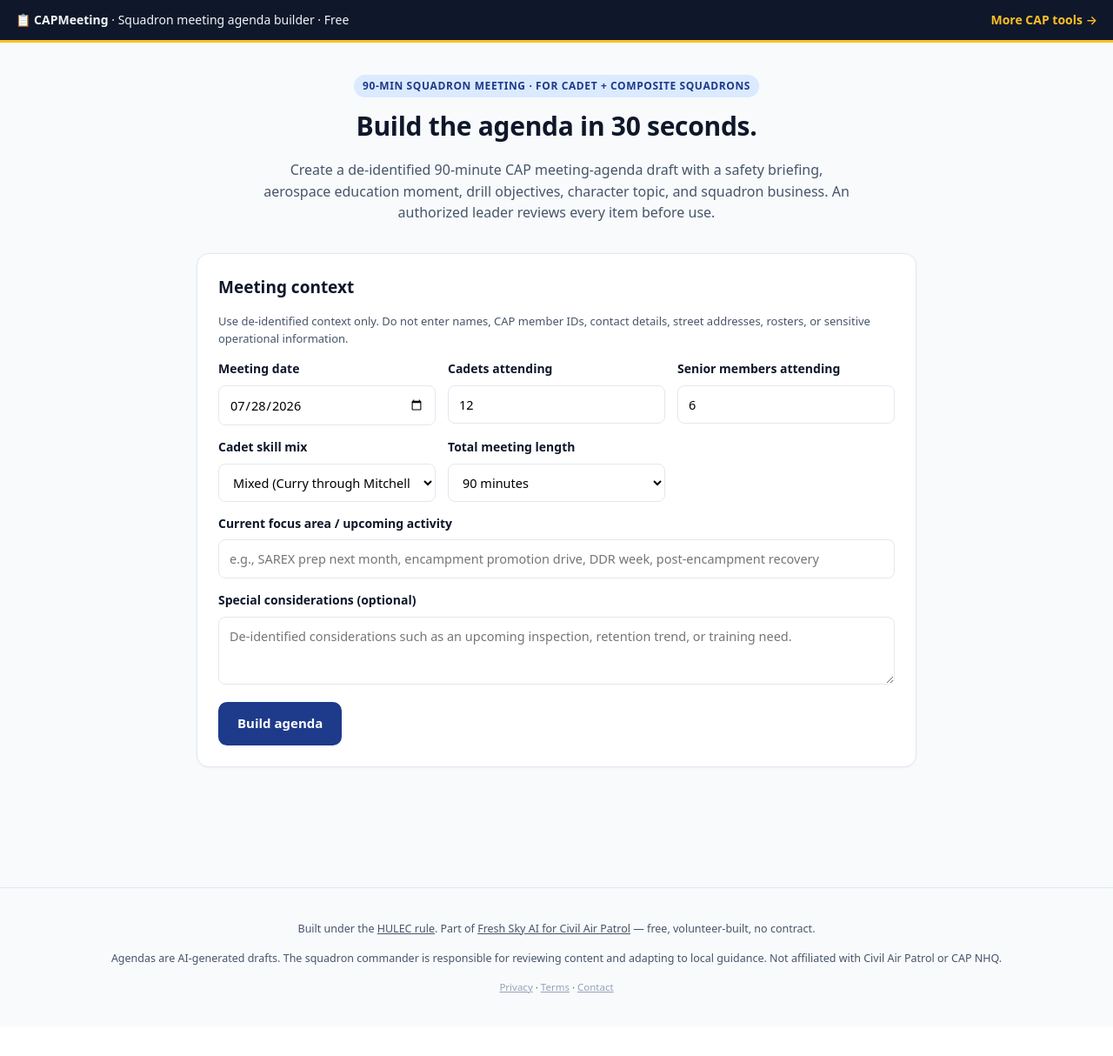
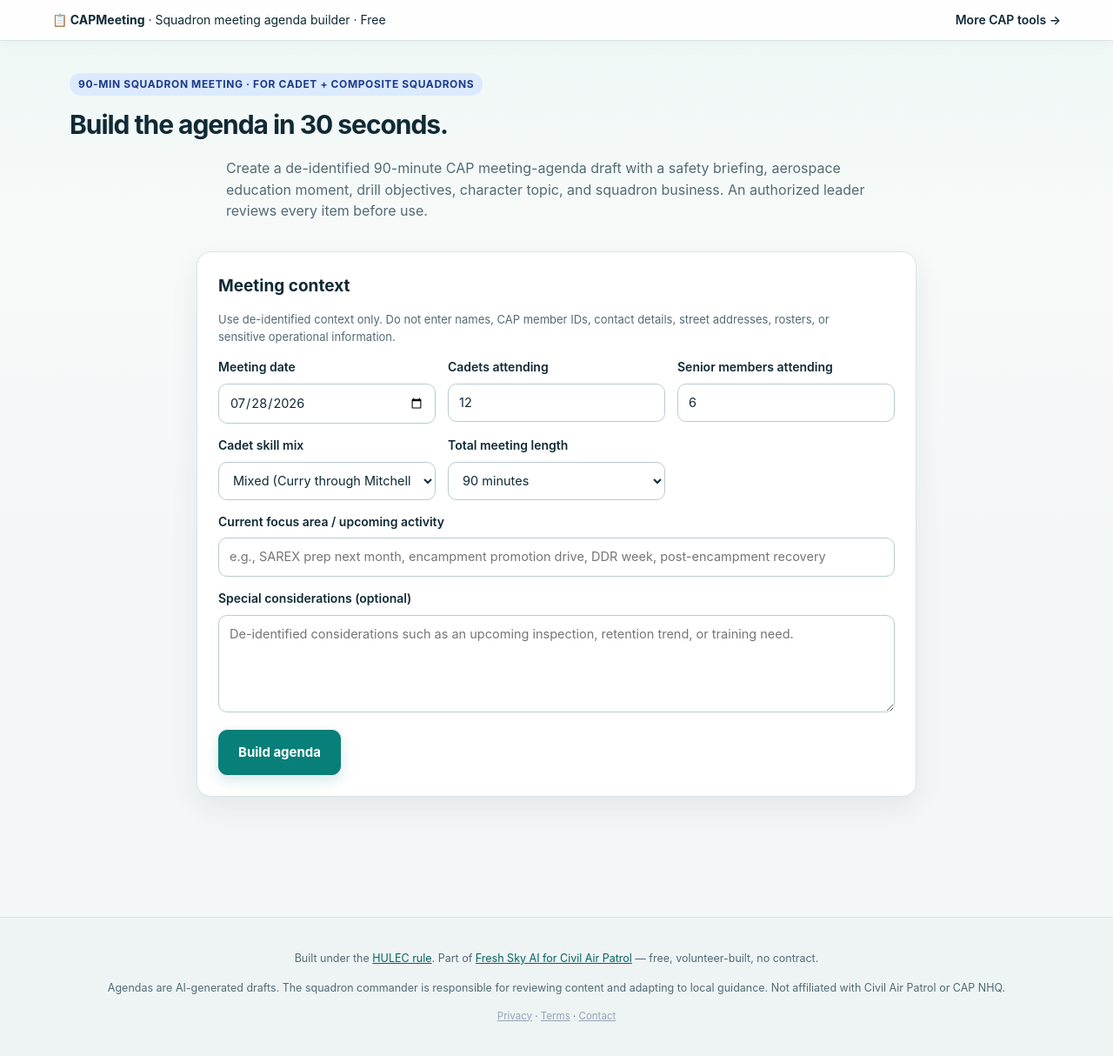
Before and after one commit to justfreshsky-jpg/CAPMeeting, a Flask app: page / in a window 1280 px wide. Shown: the whole page at 87% size. Before the commit the page ends 1142 px from the top, so only its background shows below. Run offline with Flask 3, Linux system fonts and the light colour scheme.

Commit message:
Apply light civic portfolio interface

```diff
--- /dev/null
+++ b/templates/_portfolio_skin.html
@@ -0,0 +1,31 @@
+<style id="fs-portfolio-skin">
+:root{--fs-bg:#f4f7f8;--fs-fg:#102a35;--fs-mute:#536b74;--fs-card:#fff;--fs-border:#d8e3e6;--fs-accent:#087f78;--fs-accent-dark:#05645f;--fs-soft:#e8f5f3;--fs-shadow:0 12px 32px rgba(16,42,53,.08)}
+html{color-scheme:light;background:var(--fs-bg)!important}
+body{background:linear-gradient(180deg,#edf7f5 0,#f8faf9 280px,var(--fs-bg) 620px)!important;color:var(--fs-fg)!important;overflow-wrap:anywhere}
+body::before{display:none!important}
+body,button,input,select,textarea{font-family:Inter,ui-sans-serif,system-ui,-apple-system,BlinkMacSystemFont,"Segoe UI",sans-serif}
+img,svg,video,canvas{max-width:100%}
+.nav,.topbar,nav.fs-nav{background:rgba(255,255,255,.94)!important;border-bottom:1px solid var(--fs-border)!important;color:var(--fs-fg)!important;box-shadow:0 2px 12px rgba(16,42,53,.04)!important}
+.topbar{padding-inline:max(20px,calc((100vw - 1160px)/2))!important}
+.nav a,.topbar a,nav.fs-nav a,.brand,.fs-nav .brand{color:var(--fs-fg)!important}
+.nav a.brand,.topbar a.brand,.brand,.fs-nav .brand{font-weight:750!important;letter-spacing:-.02em}
+header,.hero,.fs-hero{background:transparent!important;color:var(--fs-fg)!important;position:relative}
+header:not(.topbar){width:min(100% - 40px,1160px);margin-inline:auto!important;text-align:left!important}
+header h1,.hero h1,.fs-hero h1{color:var(--fs-fg)!important;background:none!important;-webkit-text-fill-color:currentColor!important;letter-spacing:-.035em}
+header p,.hero p,.fs-hero p,.sub,.hero-desc{color:var(--fs-mute)!important;max-width:760px}
+.pill,.fs-hero-pill,.badge-pill,.hero-pill,.badge{background:var(--fs-soft)!important;color:var(--fs-accent-dark)!important;border:1px solid #bfe2dd!important}
+.card,.tool,.feature-card,.step-card,.landing-section{background:var(--fs-card)!important;border:1px solid var(--fs-border)!important;color:var(--fs-fg)!important;box-shadow:var(--fs-shadow)!important;border-radius:16px!important}
+.card h1,.card h2,.card h3,.tool h2,.tool h3,.feature-card h3,.step-card h3,.section-title{color:var(--fs-fg)!important}
+.muted,.hint,.section-subtitle,.note,.disclaimer,.cta-footnote{color:var(--fs-mute)!important}
+input,textarea,select,.input{background:#fff!important;color:var(--fs-fg)!important;border:1px solid #b9cbd0!important;border-radius:10px!important;min-height:44px}
+textarea{min-height:112px}
+input:focus,textarea:focus,select:focus,.input:focus{outline:3px solid rgba(8,127,120,.22)!important;outline-offset:1px;border-color:var(--fs-accent)!important}
+.btn,.btn-primary,button.primary,.landing-cta,button[type=submit]{min-height:48px;background:var(--fs-accent)!important;color:#fff!important;border:1px solid var(--fs-accent)!important;box-shadow:0 6px 16px rgba(8,127,120,.18)!important;border-radius:10px!important;font-weight:700!important}
+.btn:hover,.btn-primary:hover,button.primary:hover,.landing-cta:hover,button[type=submit]:hover{background:var(--fs-accent-dark)!important;transform:translateY(-1px)}
+.btn:focus-visible,.btn-primary:focus-visible,button:focus-visible,a:focus-visible{outline:3px solid rgba(8,127,120,.3)!important;outline-offset:3px!important}
+.output,.result,.result-box,pre{background:#f8fbfb!important;color:var(--fs-fg)!important;border:1px solid var(--fs-border)!important;border-radius:10px!important}
+footer,.foot,.footer{background:#eef4f4!important;border-top:1px solid var(--fs-border)!important;color:var(--fs-mute)!important}
+footer a,.foot a,.footer a,a{color:var(--fs-accent-dark)}
+@media (max-width:640px){.topbar{padding-inline:16px!important;gap:10px;flex-wrap:wrap}.topbar a,.topbar label,.nav a,.fs-nav a{min-height:44px;display:inline-flex;align-items:center}header:not(.topbar){width:min(100% - 32px,1160px)}.card,.tool,.feature-card,.step-card,.landing-section{border-radius:13px!important}button,.btn,.btn-primary,.landing-cta{max-width:100%}}
+@media (prefers-reduced-motion:reduce){*,*::before,*::after{scroll-behavior:auto!important;transition-duration:.01ms!important;animation-duration:.01ms!important;animation-iteration-count:1!important}}
+</style>
--- a/templates/index.html
+++ b/templates/index.html
@@ -127,6 +127,7 @@ a:hover{color:#c4b5fd}
 /* Feature tags / category badges */
 .feature-tag,.cat-badge,.tag{background:rgba(99,102,241,0.15)!important;color:#a5b4fc!important;border:1px solid rgba(99,102,241,0.25)!important}
 </style>
+{% include '_portfolio_skin.html' %}
 </head>
 <body>
   <div class="topbar">
```
